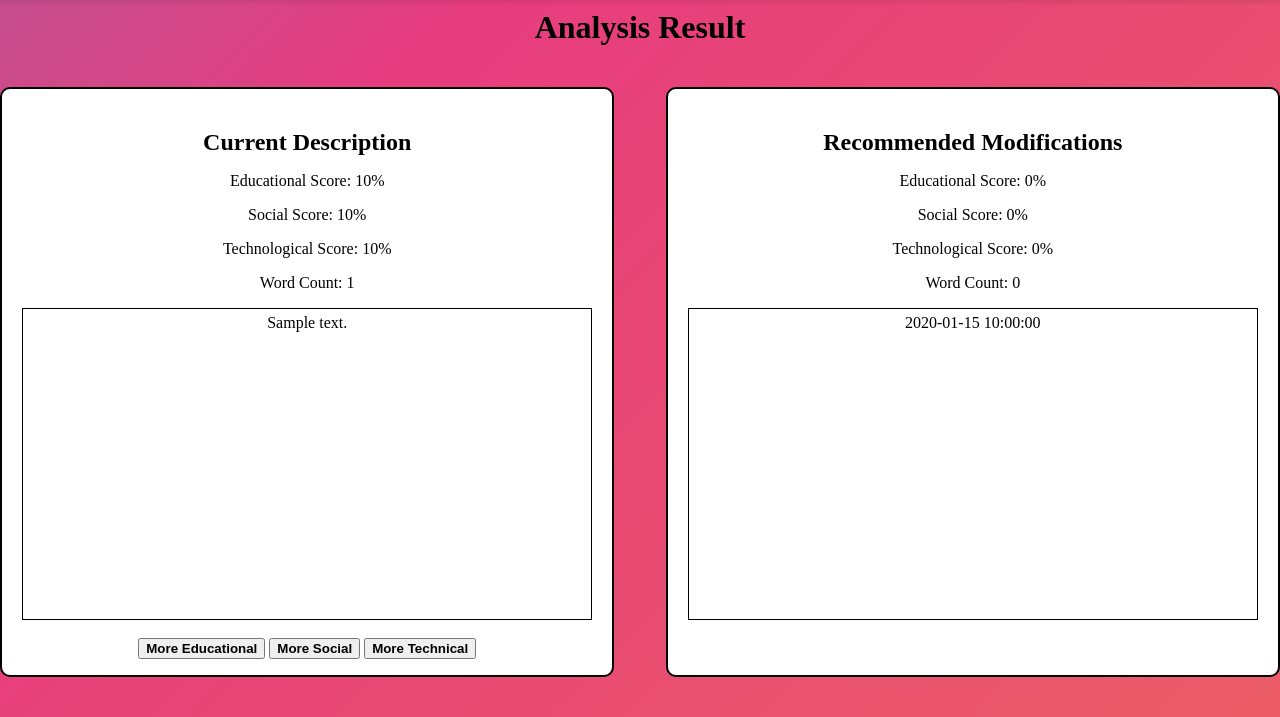
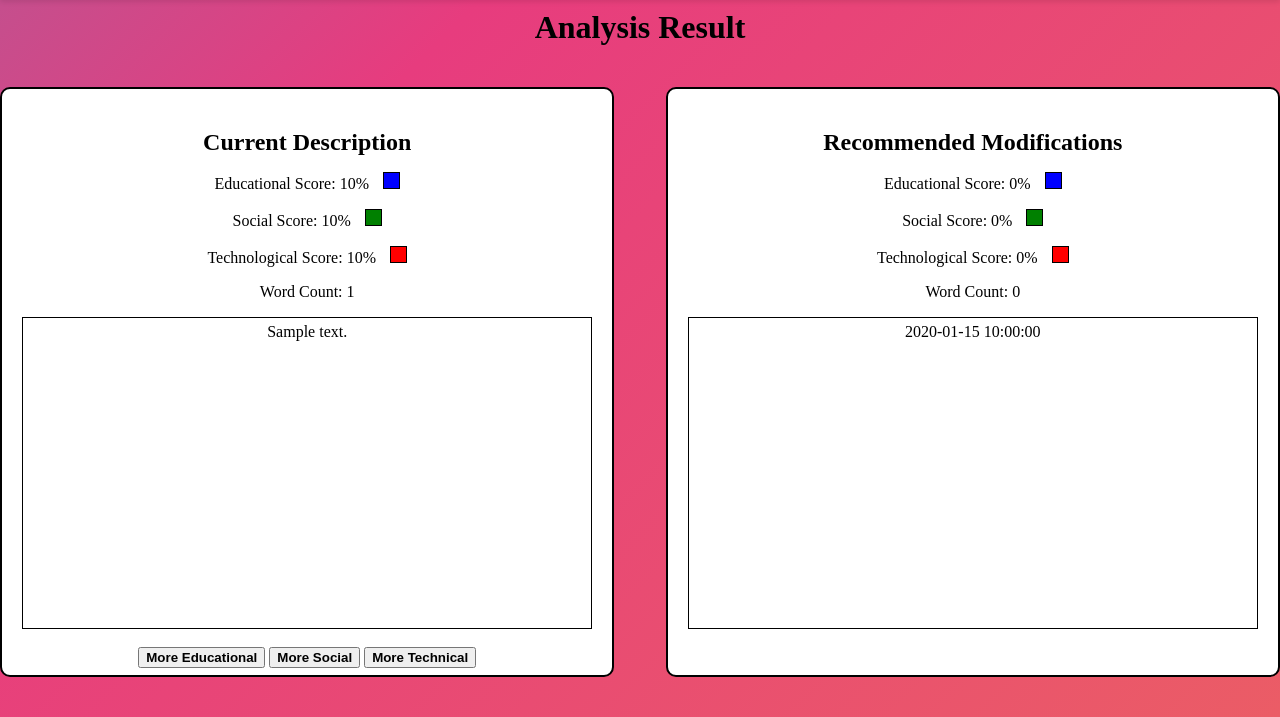
Before and after one commit to DanielGiedraitis/4th-Year-Project, a Flask app: template templates/result.html in a window 1280 px wide. Shown: the part 58-775 px from the top of the page. Run offline with Flask 3, Linux system fonts and the light colour scheme; the template is opened without the code that fills it: most values are stand-ins (such as "Sample title", 1, 10 or a date in 2020); parts of the project's set-up code (start-up, migrations or seed data) failed here and were passed over.

Commit message:
Added score box colours

```diff
--- a/static/style.css
+++ b/static/style.css
@@ -355,3 +355,24 @@ body.register-page form button {
     color: red;
     font-weight: bold;
 }
+
+/* Style for Score box colours */
+.score-box {
+    display: inline-block;
+    width: 15px;
+    height: 15px;
+    margin-left: 10px;
+    border: 1px solid #000;
+}
+
+.educational-box {
+    background-color: blue;
+}
+
+.social-box {
+    background-color: green;
+}
+
+.technological-box {
+    background-color: red;
+}
--- a/templates/result.html
+++ b/templates/result.html
@@ -26,9 +26,9 @@
         <!-- Container for the current description -->
         <div class="description-container">
             <h2>Current Description</h2>
-            <p>Educational Score: {{ edu_score }}%</p>
-            <p>Social Score: {{ social_score }}%</p>
-            <p>Technological Score: {{ tech_score }}%</p>
+            <p>Educational Score: {{ edu_score }}% <span class="score-box educational-box"></span></p>
+            <p>Social Score: {{ social_score }}% <span class="score-box social-box"></span></p>
+            <p>Technological Score: {{ tech_score }}% <span class="score-box technological-box"></span></p>
             <p>Word Count: {{ total_words }}</p> <!-- Display the total word count here -->
             <div id="current_description" class="scroll-box">
                 {% for word in original_text.split() %}
@@ -55,9 +55,9 @@
         <div class="recommendations-container">
             <h2>Recommended Modifications</h2>
             <!-- Display the scores under Recommended Modifications heading -->
-            <p>Educational Score: <span id="edu_score">0%</span></p>
-            <p>Social Score: <span id="social_score">0%</span></p>
-            <p>Technological Score: <span id="tech_score">0%</span></p>
+            <p>Educational Score: <span id="edu_score">0%</span> <span class="score-box educational-box"></span></p>
+            <p>Social Score: <span id="social_score">0%</span> <span class="score-box social-box"></span></p>
+            <p>Technological Score: <span id="tech_score">0%</span> <span class="score-box technological-box"></span></p>
             <p>Word Count: <span id="modified_word_count">0</span></p>
 
             <!-- Loading progress bar -->
```
